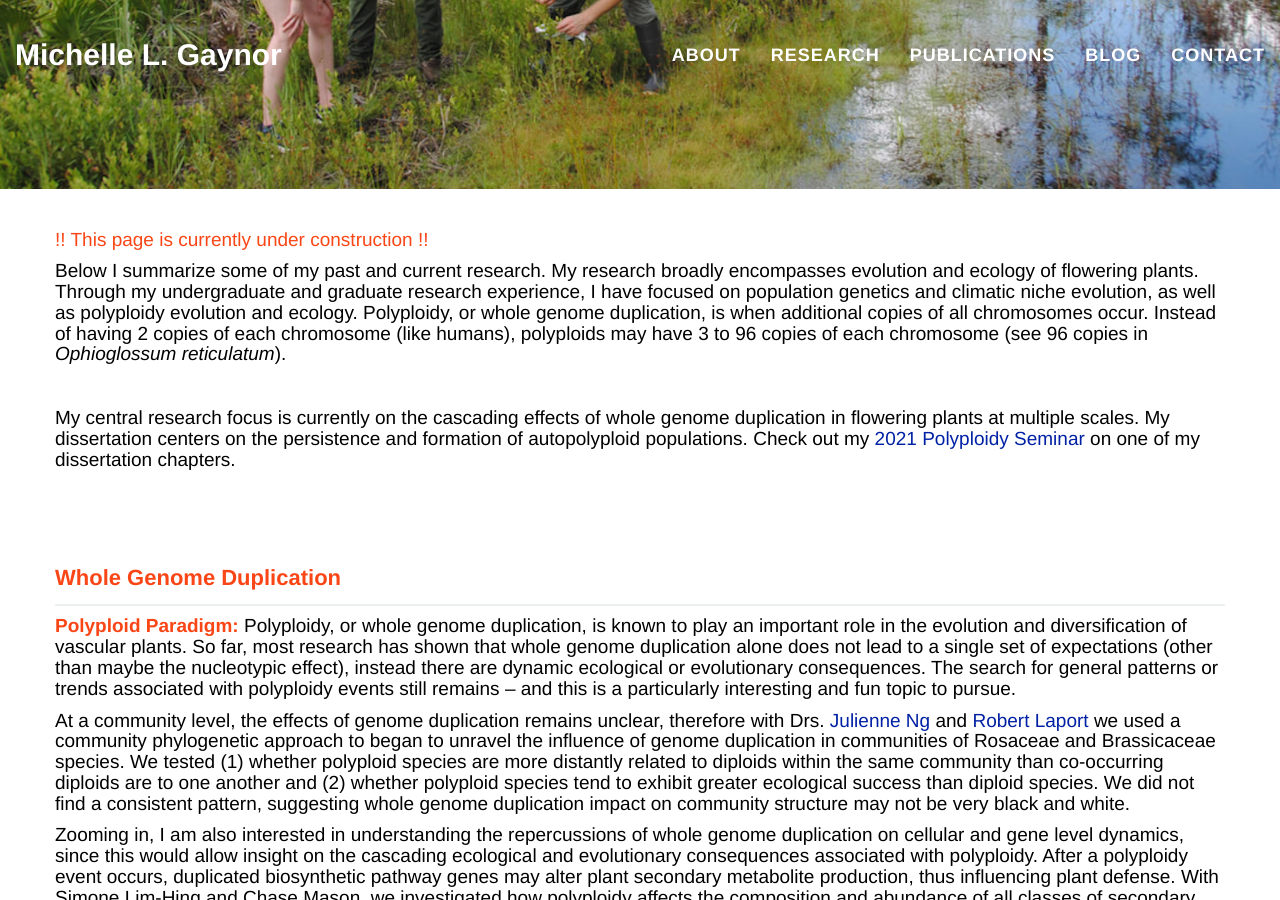
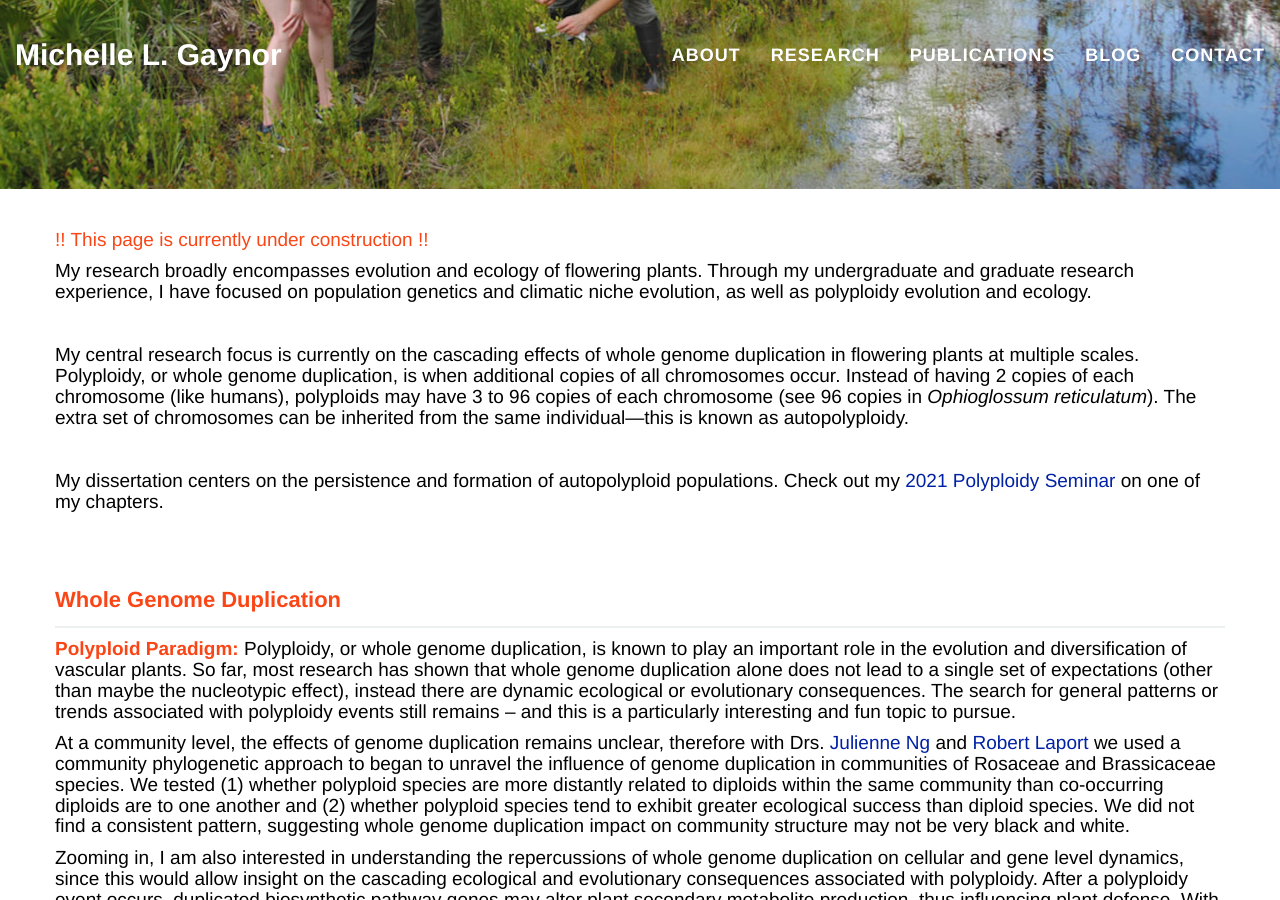
Before and after one commit to mgaynor1/mgaynor1.github.io, a Jekyll site: the page built from research.html, in a window 1280 px wide and 900 px high, scrolled down 261 px. Built offline with Jekyll 4.4.1, drawn with Linux system fonts in a browser that asks for light colours; nearby versions of some CDN libraries; some of the changed text lies outside the part shown.

Commit message:
again minor things

```diff
--- a/research.html
+++ b/research.html
@@ -6,78 +6,70 @@ background: '/img/bg-research.jpg'
 ---
 
 <!-- Introduction -->
-
-<section id="research" style="padding-top: 30px; padding-bottom: 50px;">
+<section id="research" style="padding-top: 30px; padding-bottom:30px;">
 	<div class = "container">
 		<div class="row">
-		<!-- <div class="col-lg-12 text-center"> -->
 			<h4 style= " text-transform: none; font-weight: 400;"> !! This page is currently under construction !! </h4>
-		    		<h4 style= "color: #000000; text-transform: none; font-weight: 400;"> Below I summarize some of my past and current research. My research broadly encompasses evolution and ecology of flowering plants. Through my undergraduate and graduate research experience, I have focused on population genetics and climatic niche evolution, as well as polyploidy evolution and ecology. Polyploidy, or whole genome duplication, is when additional copies of all chromosomes occur. Instead of having 2 copies of each chromosome (like humans), polyploids may have 3 to 96 copies of each chromosome (see 96 copies in <i>Ophioglossum reticulatum</i>).</h4>
+		    		<h4 style= "color: #000000; text-transform: none; font-weight: 400;"> My research broadly encompasses evolution and ecology of flowering plants. Through my undergraduate and graduate research experience, I have focused on population genetics and climatic niche evolution, as well as polyploidy evolution and ecology.</h4>
 		    		<br>
-		    		<h4 style= "color: #000000; text-transform: none; font-weight: 400;"> My central research focus is currently on the cascading effects of whole genome duplication in flowering plants at multiple scales. My dissertation centers on the persistence and formation of autopolyploid populations. Check out my <a href="https://youtu.be/mEvSgXN6jbs?t=1990"> 2021 Polyploidy Seminar </a> on one of my dissertation chapters. </h4>
-		    <!-- </div> -->
+		    		<h4 style= "color: #000000; text-transform: none; font-weight: 400;"> My central research focus is currently on the cascading effects of whole genome duplication in flowering plants at multiple scales. Polyploidy, or whole genome duplication, is when additional copies of all chromosomes occur. Instead of having 2 copies of each chromosome (like humans), polyploids may have 3 to 96 copies of each chromosome (see 96 copies in <i>Ophioglossum reticulatum</i>). The extra set of chromosomes can be inherited from the same individual—this is known as autopolyploidy. </h4>
+		    		<br>
+		    		<h4 style= "color: #000000; text-transform: none; font-weight: 400;"> My dissertation centers on the persistence and formation of autopolyploid populations. Check out my <a href="https://youtu.be/mEvSgXN6jbs?t=1990"> 2021 Polyploidy Seminar </a> on one of my chapters. </h4>
+
 		</div>
 	</div>
 </section>
+
 <!-- Polyploidy Evolution -->
-<section id="polyploidy evolution" style="padding-top: 30px; padding-bottom: 50px;">
+<section id="polyploidy evolution" style="padding-top: 30px; padding-bottom: 30px;">
 	<div class = "container">
 		<div class = "row">
    	    	<div class="caption" style="text-align:left; font-size: 22px; line-height: 1.5; color: #fa4616;"><b>Whole Genome Duplication</b></div>
     		<hr style = "margin-top: 10px; margin-bottom: 10px; border-top-width: 2px;">
-
+			<!-- Polyploid Paradigm -->
 		    	<h4 style= "color: #000000; text-transform: none; font-weight: 400;"><a style = "color: #fa4616;"><b>Polyploid Paradigm:</b> </a> Polyploidy, or whole genome duplication, is known to play an important role in the evolution and diversification of vascular plants. So far, most research has shown that whole genome duplication alone does not lead to a single set of expectations (other than maybe the nucleotypic effect), instead there are dynamic ecological or evolutionary consequences. The search for general patterns or trends associated with polyploidy events still remains – and this is a particularly interesting and fun topic to pursue. </h4>
-
 		    		<h4 style= "color: #000000; text-transform: none; font-weight: 400;"> At a community level, the effects of genome duplication remains unclear, therefore with Drs. <a href="http://julienneng.weebly.com/">Julienne Ng</a> and <a href= "http://www.robertlaport.com/">Robert Laport</a>
 		    		we used a community phylogenetic approach to began to unravel the influence of genome duplication in communities of Rosaceae and Brassicaceae species. We tested (1) whether polyploid species are more distantly related to diploids
 		    	    within the same community than co-occurring diploids are to one another and (2) whether polyploid species tend to exhibit greater ecological success than diploid species. We did not find a consistent pattern, suggesting whole genome duplication impact on community structure may not be very black and white.
 		  			</h4>
-
 		  			<h4 style= "color: #000000; text-transform: none; font-weight: 400;"> Zooming in, I am also interested in understanding the repercussions of whole genome duplication on cellular and gene level dynamics, since this would allow insight on the cascading ecological and evolutionary consequences associated with polyploidy. After a polyploidy event occurs, duplicated biosynthetic pathway genes may alter plant secondary metabolite production, thus influencing plant defense. With Simone Lim-Hing and Chase Mason, we investigated how polyploidy affects the composition and abundance of all classes of secondary metabolites in non-cultivated species. Again, we found that no consistent effect.
 					</h4>
 					<br>
 					<br>
+					<!-- Mixed-ploidy species -->
 					<div class="col-md-3">
-		  				<div class="image-wrapper float-left pr-3"><img  src="{{'/img/research/galax2021.jpg' | relative_url}}" class="img-responsive" alt="">
-		  				</div>
+		  				<div class="image-wrapper float-left pr-3"><img  src="{{'/img/research/galax2021.jpg' | relative_url}}" class="img-responsive" alt=""></div>
 		  				<div class="caption"><i>Galax urceolata</i> (Diapensiaceae).</div>
 		  			</div>
-					<h4  style= "color: #000000; text-transform: none; font-weight: 400;"><a style = "color: #fa4616;"><b>Mixed-ploidy species:</b> </a> Historically, it was believed that a tetraploid had to outcompete its diploid progenitor to persist. A tetraploid formed, spread, and caused the diploid to be geographically restricted and rare (Stebbins, 1947, 1971). We now know that closely related polyploids and their diploid progenitors can both remain extant.
+					<h4  style= "color: #000000; text-transform: none; font-weight: 400;"><a style = "color: #fa4616;"><b>Mixed-ploidy species:</b> </a> Historically, it was believed that a tetraploid had to outcompete its diploid progenitor to persist. The idea was that a tetraploid formed, spread, and caused the diploid to be geographically restricted and rare (Stebbins, 1947, 1971). We now know that closely related polyploids and their diploid progenitors can both remain extant.
 		  			</h4>
-
 		  			<br>
-					<h4 style= "color: #000000; text-transform: none; font-weight: 400;"> More soon.
+					<h4 style= "color: #000000; text-transform: none; font-weight: 400;"> More Soon!
 				   </h4>
-
 		    </div>
 		</div>
 	</div>
 </section>
+
 <!-- Population Genetics -->
-<section id="population genetics" style="padding-top: 30px; padding-bottom: 50px;">
+<section id="population genetics" style="padding-top: 30px; padding-bottom: 30px;">
 	<div class = "container">
 		<div class = "row">
 			<div class="caption" style="text-align:left; font-size: 22px; line-height: 1.5; color: #fa4616;"><b>Population Genetics</b></div>
 			<hr style = "margin-top: 10px; margin-bottom: 10px; border-top-width: 2px;">
-  <h4 class="col-sm-8" style= "padding-left: 0px; color: #000000; text-transform: none; font-weight: 400;">
-            During my undergraduate, I worked with <a href="https://sciences.ucf.edu/biology/hoffman/">Drs. Eric Hoffman</a> and Linda Walters on a project assessing the ability of restoration efforts to maintain genetic diversity within restored populations of smooth cordgrass (Spartina alterniflora) within the Indian River Lagoon (IRL). We found that the current restoration efforts are able to maintain genetic diversity, therefore they ensure the evolutionary potential of these restoration populations.
+ 		    <h4 class="col-sm-8" style= "padding-left: 0px; color: #000000; text-transform: none; font-weight: 400;">  During my undergraduate, I worked with <a href="https://sciences.ucf.edu/biology/hoffman/">Drs. Eric Hoffman</a> and Linda Walters on a project assessing the ability of restoration efforts to maintain genetic diversity within restored populations of smooth cordgrass (Spartina alterniflora) within the Indian River Lagoon (IRL). We found that the current restoration efforts are able to maintain genetic diversity, therefore they ensure the evolutionary potential of these restoration populations.
             <br>
             <br>
             Genetic diversity can also give insight into the history of those populations...
             </h4>
 
             <div class="col-md-4">
-		  				<div class="image-wrapper float-right"><img  src="{{'/img/research/pop.jpg' | relative_url}}" class="img-responsive" alt="">
-		  				</div>
+		  		<div class="image-wrapper float-right"><img  src="{{'/img/research/pop.jpg' | relative_url}}" class="img-responsive" alt=""></div>
 		  		<div class="caption">A raccoon guarding a population of <i> Spartina alterniflora</i> </div>
 		  	</div>
-
-
 		</div>
 	</div>
 </section>
-
-
 
 
 <!-- Climatic Niche -->
@@ -88,8 +80,6 @@ background: '/img/bg-research.jpg'
   		    <hr style = "margin-top: 10px; margin-bottom: 10px; border-top-width: 2px;">
    			<h4  style= "color: #000000; text-transform: none; font-weight: 400;"> Digitized biodiversity collections are an amazing resource for investigating climatic niche evolution and predicting how climate change will alter a species distribution.</h4>
 
-
-
 		</div>
 	</div>
 </section>
```
Lines whose indentation alone changed are shown as unchanged.
